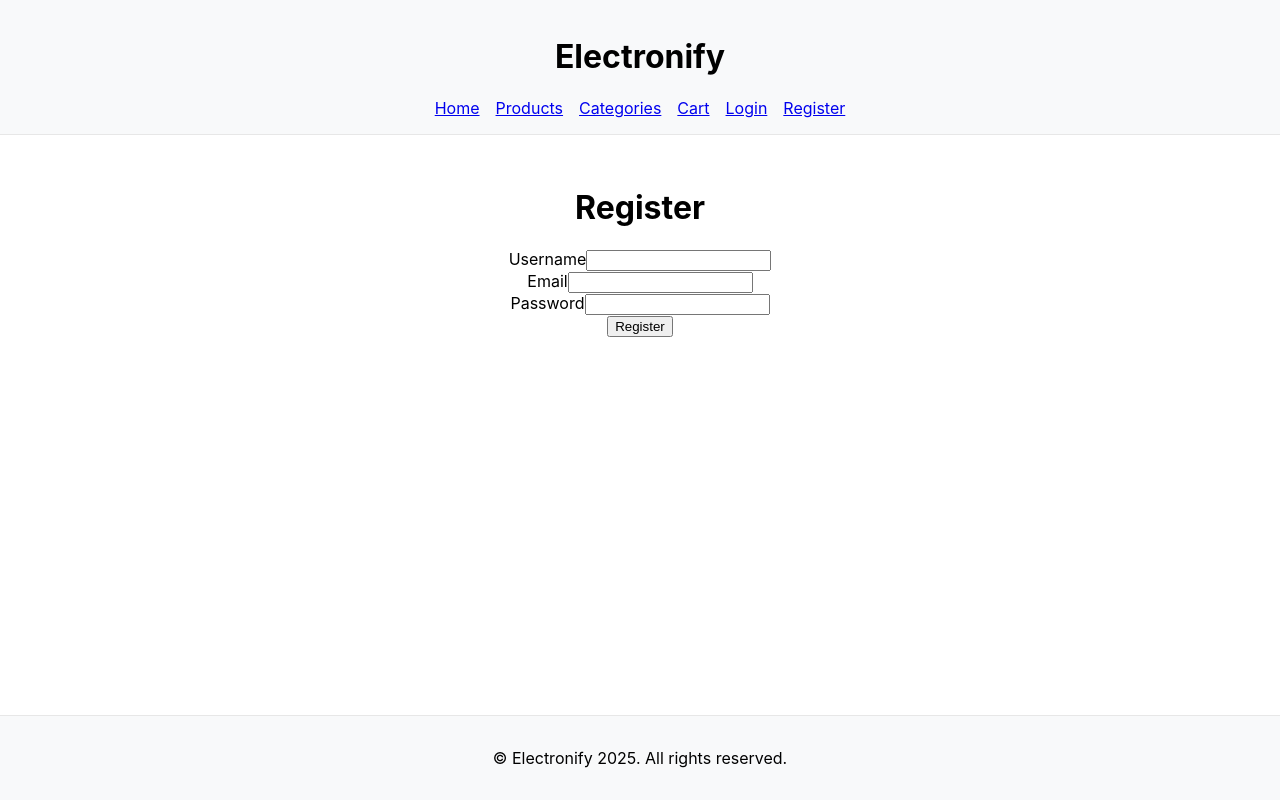
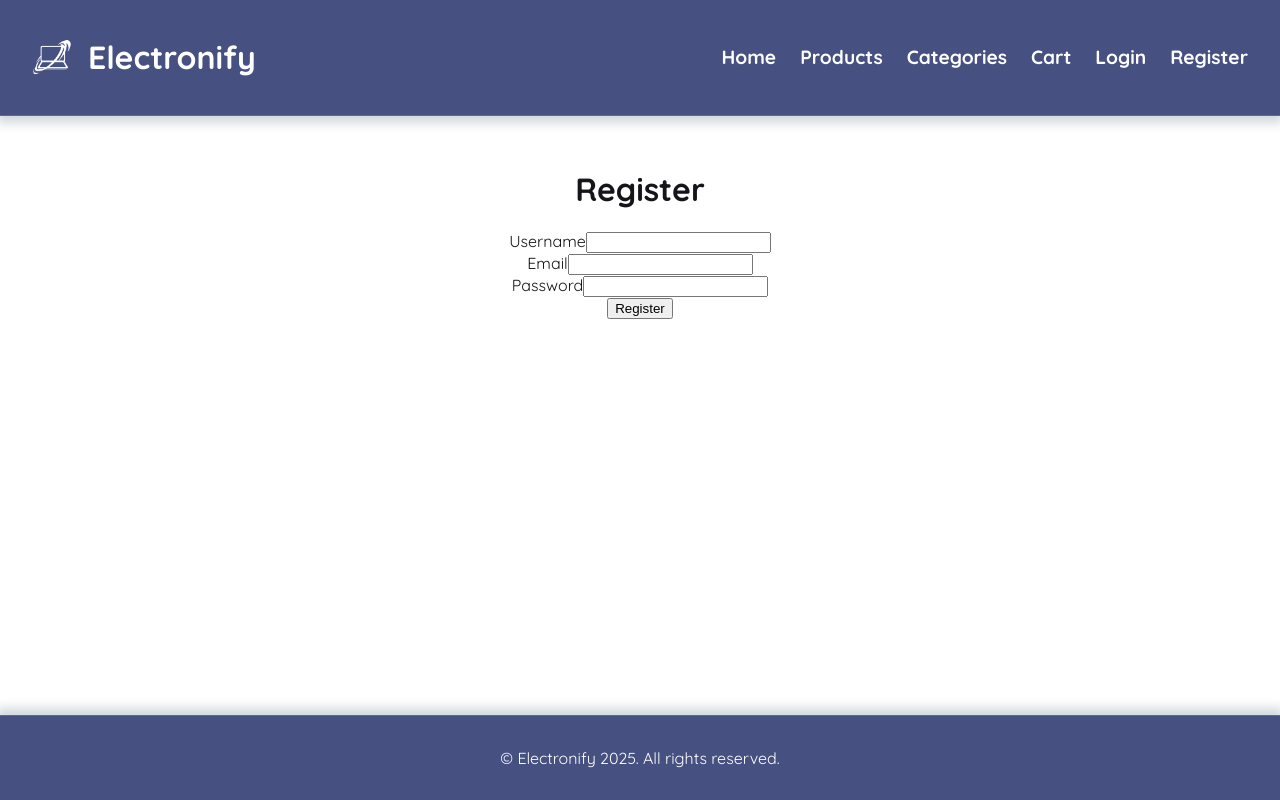
Before and after one commit to Team-3-Electronify/Electronify-frontend, a React (Create React App) app in the folder frontend/: page /register in a window 1280 px wide. Built offline with nearby package versions, Linux system fonts and the light colour scheme.

Commit message:
feat: added styles for Header and Footer

```diff
--- a/frontend/public/index.html
+++ b/frontend/public/index.html
@@ -15,6 +15,12 @@
       user's mobile device or desktop. See https://developers.google.com/web/fundamentals/web-app-manifest/
     -->
     <link rel="manifest" href="%PUBLIC_URL%/manifest.json" />
+    <link rel="preconnect" href="https://fonts.googleapis.com" />
+    <link rel="preconnect" href="https://fonts.gstatic.com" crossorigin />
+    <link
+      href="https://fonts.googleapis.com/css2?family=Dancing+Script:wght@400..700&family=Quicksand:wght@300..700&display=swap"
+      rel="stylesheet"
+    />
     <!--
       Notice the use of %PUBLIC_URL% in the tags above.
       It will be replaced with the URL of the `public` folder during the build.
--- a/frontend/src/App.css
+++ b/frontend/src/App.css
@@ -1,38 +1,3 @@
-body {
-  margin: 0;
-  font-family: -apple-system, BlinkMacSystemFont, "Segoe UI", "Roboto", "Oxygen",
-    "Ubuntu", "Cantarell", "Fira Sans", "Droid Sans", "Helvetica Neue",
-    sans-serif;
-  -webkit-font-smoothing: antialiased;
-  -moz-osx-font-smoothing: grayscale;
-}
-
-code {
-  font-family: source-code-pro, Menlo, Monaco, Consolas, "Courier New",
-    monospace;
-}
-
-header {
-  background-color: #f8f9fa;
-  padding: 1rem;
-  border-bottom: 1px solid #e7e7e7;
-  text-align: center;
-}
-
-header nav {
-  display: flex;
-  gap: 1rem;
-  justify-content: center;
-}
-
-footer {
-  background-color: #f8f9fa;
-  padding: 1rem;
-  border-top: 1px solid #e7e7e7;
-  text-align: center;
-  margin-top: auto;
-}
-
 .app-container {
   display: flex;
   flex-direction: column;
--- a/frontend/src/components/layout/Footer.js
+++ b/frontend/src/components/layout/Footer.js
@@ -1,8 +1,9 @@
 import React from 'react';
+import styles from './Footer.module.css';
 
 const Footer = () => {
   return (
-    <footer>
+    <footer className={styles.footer}>
       <p>&copy; Electronify 2025. All rights reserved.</p>
     </footer>
   );
--- /dev/null
+++ b/frontend/src/components/layout/Footer.module.css
@@ -0,0 +1,10 @@
+.footer {
+  background-color: var(--primary-color);
+  padding: 1rem;
+  border-top: 1px solid var(--border-color);
+  text-align: center;
+  color: var(--secondary-text-color);
+  -webkit-box-shadow: 0px -4px 10px 3px rgba(34, 60, 80, 0.2);
+  -moz-box-shadow: 0px -4px 10px 3px rgba(34, 60, 80, 0.2);
+  box-shadow: 0px -4px 10px 3px rgba(34, 60, 80, 0.2);
+}
--- a/frontend/src/components/layout/Header.js
+++ b/frontend/src/components/layout/Header.js
@@ -1,11 +1,19 @@
 import React from 'react';
 import { Link } from 'react-router-dom';
+import styles from './Header.module.css';
+import logo from '../../images/logo.png';
 
 const Header = () => {
   return (
-    <header>
-      <h1>Electronify</h1>
-      <nav>
+    <header className={styles.header}>
+      <div className={styles.logo}>
+        <Link to="/">
+        <img src={logo} alt="Electronify" />
+          <h1>Electronify</h1>
+        </Link>
+      </div>
+
+      <nav className={styles.nav}>
         <Link to="/">Home</Link>
         <Link to="/products">Products</Link>
         <Link to="/categories">Categories</Link>
--- /dev/null
+++ b/frontend/src/components/layout/Header.module.css
@@ -0,0 +1,49 @@
+.header {
+  background-color: var(--primary-color);
+  padding: 1rem 2rem;
+  border-bottom: 1px solid var(--border-color);
+  display: flex;
+  justify-content: space-between;
+  align-items: center;
+  -webkit-box-shadow: 0px 4px 10px 3px rgba(34, 60, 80, 0.2);
+  -moz-box-shadow: 0px 4px 10px 3px rgba(34, 60, 80, 0.2);
+  box-shadow: 0px 4px 10px 3px rgba(34, 60, 80, 0.2);
+}
+
+.logo img {
+  width: 40px;
+  height: 40px;
+}
+
+.logo a {
+  text-decoration: none;
+  color: var(--secondary-text-color);
+  display: flex;
+  align-items: center;
+  gap: 1rem;
+  transition: transform 0.2s ease-in-out, color 0.2s ease-in-out;
+}
+
+.logo a:hover,
+.logo a:focus {
+  color: var(--secondary-color);
+  transform: scale(1.05);
+}
+
+.nav {
+  font-size: 1.2rem;
+  display: flex;
+  gap: 1.5rem;
+  justify-content: center;
+  align-items: center;
+}
+
+.nav a {
+  color: var(--secondary-text-color);
+  text-decoration: none;
+  font-weight: bold;
+}
+
+.nav a:hover {
+  text-decoration: underline;
+}
--- a/frontend/src/index.css
+++ b/frontend/src/index.css
@@ -1,13 +1,21 @@
+:root {
+  --primary-color: #465182;
+  --secondary-color: #6fbed7;
+  --background-color: #e2dddd;
+  --primary-text-color: #151519;
+  --secondary-text-color: #ffffff;
+  --border-color: #197be3;
+}
+
 body {
   margin: 0;
-  font-family: -apple-system, BlinkMacSystemFont, 'Segoe UI', 'Roboto', 'Oxygen',
-    'Ubuntu', 'Cantarell', 'Fira Sans', 'Droid Sans', 'Helvetica Neue',
-    sans-serif;
+  font-family: "Quicksand", sans-serif;
   -webkit-font-smoothing: antialiased;
   -moz-osx-font-smoothing: grayscale;
+  color: var(--primary-text-color);
 }
 
 code {
-  font-family: source-code-pro, Menlo, Monaco, Consolas, 'Courier New',
+  font-family: source-code-pro, Menlo, Monaco, Consolas, "Courier New",
     monospace;
 }
```
Also changed, not shown: frontend/src/images/background-img.png (added), frontend/src/images/logo.png (added).
